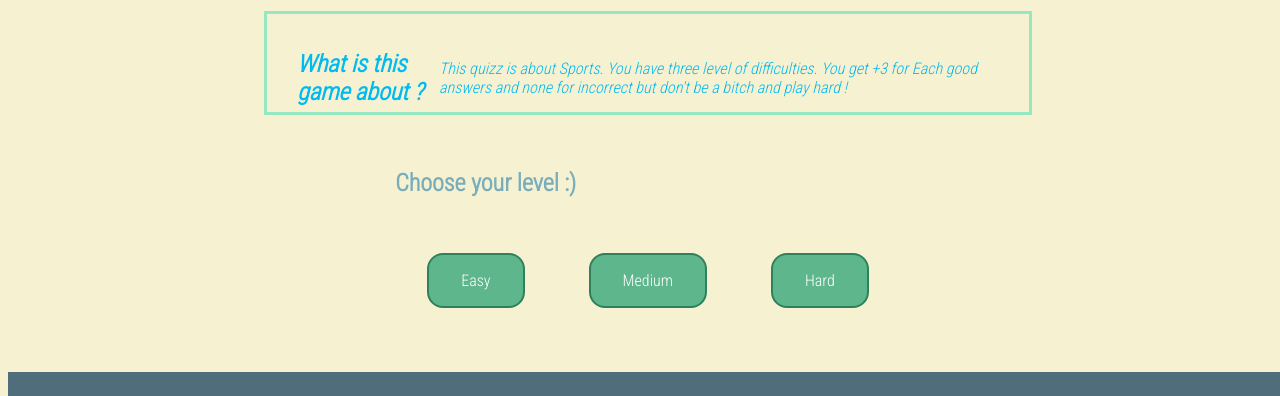
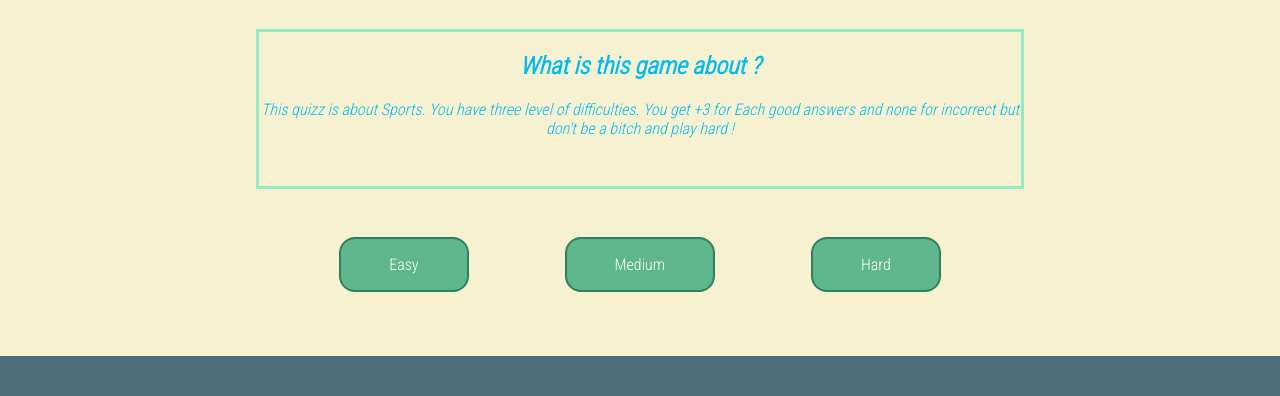
Before and after one commit to Chocho41/Project-1-IronHack, a plain HTML site: page index.html in a window 1280 px wide. Shown: the part 268-664 px from the top of the page. Drawn offline with nearby package versions, Linux system fonts and the light colour scheme; no server answers; a web font is replaced by a local one.

Commit message:
last updates margin

```diff
--- a/index.html
+++ b/index.html
@@ -29,7 +29,6 @@
         <p></p>
     </section>
     <section id="launch-quizz">
-        <h3>Choose your level :)</h3>
         <div class="launch-quizz-button">
             <a class="start-button" href="./question-answer.html?level=easy">Easy</a>
             <a class="start-button" href="./question-answer.html?level=medium">Medium</a>
--- a/styles/style.css
+++ b/styles/style.css
@@ -48,6 +48,8 @@ body {
   width: 100%;
   overflow-x: hidden;
   overflow-y: hidden;
+  margin: 0;
+  padding: 0;
 }
 
 a {
@@ -121,15 +123,13 @@ nav {
 }
 
 #rules {
-    width: 60%;
-    height: 70%;
+    width: 60vw;
+    height: 20vh;
     font-style: italic;
     font-size: 1rem;
     border-style: solid;
     border-color: rgb(150, 232, 195);
-    padding: 30px 30px 0px 30px;
-    display: flex;
-    align-items: center;
+    text-align: center;
 }
 
 
@@ -140,8 +140,8 @@ nav {
 }
 
 .launch-quizz-button .start-button {
-  padding: 1em 2em;
-  margin: 2em;
+  padding: 1em 3em 1em;
+  margin: 1em 3em 0em;
   border: 2px solid var(--colorShadeA);
   border-radius: 1em;
   background: var(--colorShadeE);
@@ -269,7 +269,7 @@ display: flex;
 justify-content: space-between;
 align-items: center;
 background-color: #4F6D7A;
-right: 0;
+bottom: 0;
 display: flex;
 justify-content: center;
 }
```
